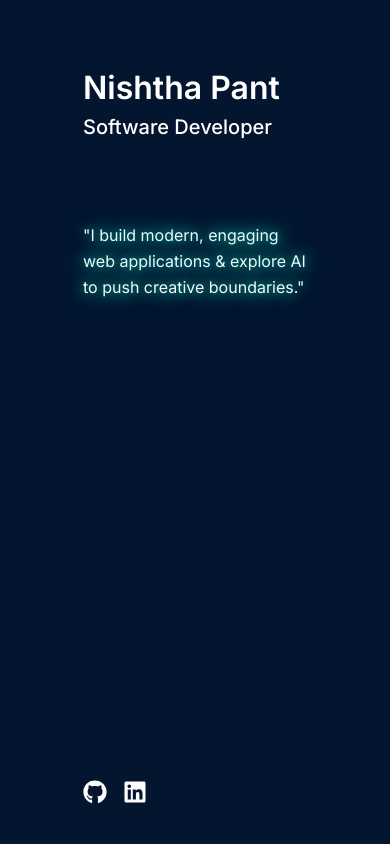
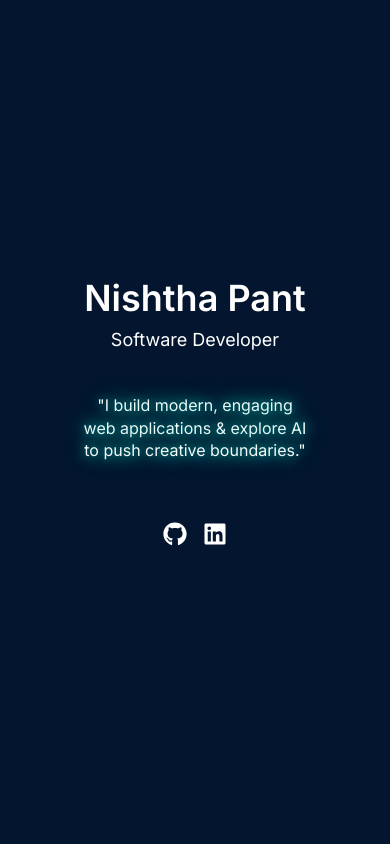
Before and after one commit to nishthapant/portfolio, a Next.js app: page / in a window 390 px wide. Shown: the top 844 px of the page. Built offline with nearby package versions, Linux system fonts and the light colour scheme.

Commit message:
fixed mobile responsiveness

```diff
--- a/src/app/components/Hero.tsx
+++ b/src/app/components/Hero.tsx
@@ -4,14 +4,12 @@ import React from "react";
 
 const Hero = () => {
   return (
-    <div className="flex flex-col gap-20">
-      <div>
-        <p className="font-extrabold static-heading">Nishtha Pant</p>
-        <p className="static-subheading">Software Developer</p>
-      </div>
-      <p className="glow-text tagline text-sm sm:text-base md:text-lg lg:text-xl leading-relaxed text-left">
-        &quot;I build modern, engaging web applications & explore AI to push
-        creative boundaries.&quot;
+    <div className="flex flex-col items-center justify-center gap-2">
+      <p className="flex-1 font-extrabold text-center text-4xl sm:text-4xl md:text-6xl lg:text-3xl md:mt-20 lg:text-left">
+        Nishtha Pant
+      </p>
+      <p className="flex-1 font-light text-center text-lg sm:text-lg md:text-2xl lg:text-xl lg:text-left">
+        Software Developer
       </p>
     </div>
   );
--- a/src/app/components/NavBar.tsx
+++ b/src/app/components/NavBar.tsx
@@ -1,12 +1,16 @@
 "use client";
 
-import React from "react";
+import React, { useState } from "react";
+import { HiMenu } from "react-icons/hi";
+import { HiXMark } from "react-icons/hi2";
 
 const NavBar = () => {
+  const [isOpen, setIsOpen] = useState(false);
+
   return (
     <nav className="nav">
       <div className="flex pt-14 px-4">
-        <ul className="flex items-center justify-start responsive-gap w-full">
+        <ul className="hidden md:flex items-center justify-start responsive-gap w-full">
           <li className="nav-option">
             <a href="#about">About</a>
           </li>
@@ -17,6 +21,37 @@ const NavBar = () => {
             <a href="#work">Experience</a>
           </li>
         </ul>
+        <button
+          className="md:hidden pl-1 pr-6 rounded hover:bg-gray-100"
+          onClick={() => setIsOpen(!isOpen)}
+        >
+          {isOpen ? <HiXMark size={24} /> : <HiMenu size={24} />}
+        </button>
+        {isOpen && (
+          <div className="md:hidden flex gap-10 items-center mobile-menu">
+            <a
+              href="#about"
+              className="py-2 w-full text-center hover:bg-gray-50"
+              onClick={() => setIsOpen(false)}
+            >
+              About
+            </a>
+            <a
+              href="#projects"
+              className="py-2 w-full text-center hover:bg-gray-50"
+              onClick={() => setIsOpen(false)}
+            >
+              Projects
+            </a>
+            <a
+              href="#work"
+              className="py-2 w-full text-center hover:bg-gray-50"
+              onClick={() => setIsOpen(false)}
+            >
+              Experience
+            </a>
+          </div>
+        )}
       </div>
     </nav>
   );
--- a/src/app/components/ProjectList.tsx
+++ b/src/app/components/ProjectList.tsx
@@ -10,7 +10,7 @@ const ProjectList = () => {
     <div className="max-w-3xl">
       {projects.map((categoryInfo, ind) => (
         <ul key={categoryInfo.category}>
-          <div className="category-name scroll-text">
+          <div className="category-name scroll-text pt-10 text-xl font-bold text-center md:text-left md:text-2xl">
             {categoryInfo.category}
           </div>
           <ul key={ind} className="flex flex-col gap-8 project-category">
--- a/src/app/components/Projects.tsx
+++ b/src/app/components/Projects.tsx
@@ -5,6 +5,7 @@ import ProjectList from "./ProjectList";
 const Projects = () => {
   return (
     <div className="max-w-3xl flex flex-col gap-2 projects">
+      <div className="section-heading">Projects</div>
       <p className="projects-heading scroll-text">
         I enjoy building things that make ideas real. Here are some of the
         applications that taught me the most.
--- a/src/app/components/Socials.tsx
+++ b/src/app/components/Socials.tsx
@@ -8,7 +8,7 @@ const Socials = () => {
         <FaGithub className="text-2xl xs:text-lg sm:text-2xl md:text-3xl hover:text-accent transition-colors" />
       </a>
       <a href="https://www.linkedin.com/in/nishtha-pant/" target="_blank">
-        <FaLinkedin className="text-2xl sm:text-2xl md:text-3xl hover:text-accent transition-colors" />
+        <FaLinkedin className="text-2xl xs:text-lg sm:text-2xl md:text-3xl hover:text-accent transition-colors" />
       </a>
     </div>
   );
--- a/src/app/components/StaticPanel.tsx
+++ b/src/app/components/StaticPanel.tsx
@@ -5,9 +5,17 @@ import Socials from "./Socials";
 
 const StaticCard = () => {
   return (
-    <div className="h-screen flex flex-col justify-between pb-10 sm:px-8 md:px-16 lg:px-20">
-      <Hero />
-      <div className="items-end justify-start">
+    <div className="h-screen flex flex-col justify-center items-center lg:justify-between lg:pb-10">
+      <div className="py-10 lg:py-0">
+        <Hero />
+      </div>
+      <div className="leading-relaxed lg:p-10">
+        <p className="flex items-center justify-center glow-text tagline text-center text-sm md:text-lg lg:text-xl lg:justify-center lg:items-center">
+          &quot;I build modern, engaging web applications & explore AI to push
+          creative boundaries.&quot;
+        </p>
+      </div>
+      <div className="flex items-center justify-center py-15 lg:py-0 md:items-end md:justify-start">
         <Socials />
       </div>
     </div>
--- a/src/app/components/Work.tsx
+++ b/src/app/components/Work.tsx
@@ -5,7 +5,8 @@ import WorkList from "./WorkList";
 
 const Work = () => {
   return (
-    <div className="max-w-3xl work">
+    <div className="max-w-3xl flex flex-col gap-2 work">
+      <div className="section-heading">Work Experience</div>
       <WorkList />
     </div>
   );
--- a/src/app/components/WorkCard.tsx
+++ b/src/app/components/WorkCard.tsx
@@ -8,19 +8,23 @@ interface WorkCardProps {
 
 const WorkCard = ({ work }: WorkCardProps) => {
   return (
-    <div className="scroll-text card flex work-card">
-      <div className="flex-1">
-        <img src={work.imgSrc} alt={work.designation} className="job-img" />
-        <div className="work-dur">
+    <div className="scroll-text card flex flex-col md:flex-row work-card ">
+      <div className="flex-1 w-full h-auto flex-col md:w-1/3 md:h-1/3 flex items-center justify-center">
+        <img
+          src={work.imgSrc}
+          alt={work.designation}
+          className="flex-1 object-cover job-img"
+        />
+        <div className="flex-1 work-dur">
           {work.duration[0]} - {work.duration[1]}
         </div>
       </div>
-      <div className="flex-3 px-8 text-left">
+      <div className="flex-3 p-4 text-left md:px-8">
         <div className="work-desg">{work.designation}</div>
         <div className="work-comp">
           <a href={work.companySrc}>{work.company}</a>
         </div>
-        <ul className="list-disc ml-6 work-desc">
+        <ul className="list-disc ml-2 md:ml-6 work-desc">
           {work.jobDescription.map((point, ind) => {
             return (
               <li key={ind} className="py-1.5">
--- a/src/app/globals.css
+++ b/src/app/globals.css
@@ -46,6 +46,10 @@ body {
 .responsive-gap {
   gap: 1rem;
 }
+
+.mobile-menu {
+  background: var(--background);
+}
 /* ---------------- SCROLL TEXT ---------------- */
 .scroll-text {
   transition: color 0.2s ease, transform 0.2s ease;
@@ -91,7 +95,7 @@ a:hover {
 
 .tagline {
   font-family: var(--font-inter);
-  font-size: 0.9rem;
+  font-size: 1rem;
   font-weight: 300;
   color: white;
   max-width: 14rem;
@@ -119,8 +123,40 @@ a:hover {
   text-shadow: 0 0 20px var(--accent);
 }
 
+/* ---------------- SECTIONS ---------------- */
+
+.section-heading {
+  position: relative;
+  display: inline-block;
+  font-size: 1.75rem;
+  font-weight: 600;
+  margin-bottom: 2rem;
+  color: var(--accent);
+  letter-spacing: 0.5px;
+}
+
+.section-heading::after {
+  content: "";
+  position: absolute;
+  left: 0;
+  bottom: 0;
+  width: 100%;
+  height: 4px;
+  background-color: var(--accent);
+  opacity: 0.25;
+  border-radius: 4px;
+  transition: opacity 0.3s ease;
+  /* padding-top: 8px; */
+}
+
+/* Optional hover effect (for interactivity) */
+/* .section-heading:hover::after {
+  opacity: 0.5;
+} */
+
 /* ---------------- CARD ---------------- */
 .card {
+  border-radius: 8px;
   background: transparent;
   transition: all 0.3s ease;
   color: var(--foreground);
@@ -128,8 +164,8 @@ a:hover {
 }
 
 .card:hover {
+  border-color: var(--accent);
   box-shadow: 0 0 12px var(--accent);
-  border-color: var(--accent);
   transform: translateY(-4px);
 }
 
@@ -153,15 +189,14 @@ a:hover {
 
 /* ---------------- IMAGES ---------------- */
 .project-img {
-  width: 4.5rem;
-  height: 4.5rem;
-  border-radius: 20px;
+  border-radius: 8px;
 }
 
 .job-img {
-  width: 4rem;
-  height: 2.5rem;
-  padding: 1px;
+  border-radius: 8px;
+  display: block;
+  width: 100%;
+  height: auto;
 }
 
 /* ---------------- PROJECTS ---------------- */
@@ -172,7 +207,7 @@ a:hover {
   font-family: var(--font-inter);
   font-weight: 400;
   text-shadow: 0 0 12px var(--accent);
-  padding-top: 4.6rem;
+  padding-top: 1rem;
 }
 
 .project-category {
@@ -182,10 +217,10 @@ a:hover {
 
 .category-name {
   font-family: var(--font-inter);
-  font-size: 1.25rem;
+  /* font-size: 1.25rem; */
   color: var(--foreground);
   padding-bottom: 2rem;
-  margin-top: 2.5rem;
+  /* margin-top: 2.5rem; */
 }
 
 .project {
@@ -196,7 +231,7 @@ a:hover {
 }
 
 .project-name {
-  font-size: 1.1rem;
+  font-size: 1.2rem;
 }
 
 .project-desc {
@@ -267,6 +302,14 @@ li::marker {
     font-size: 1rem;
     max-width: 14rem;
   }
+  .card {
+    border: 1px solid var(--accent);
+    box-shadow: 0 0 12px var(--accent);
+  }
+  .work-desg {
+    font-size: 1.1rem;
+    font-weight: 800;
+  }
 }
 
 /* Tablets / small screens (640px to 767px) */
@@ -276,7 +319,7 @@ li::marker {
     padding-right: 1rem;
   }
   .responsive-gap {
-    gap: 2rem; /* sm screens */
+    gap: 2rem;
   }
   .static-heading {
     font-size: 3.5rem;
@@ -291,6 +334,19 @@ li::marker {
   }
   .scroll-panel {
     padding-left: 1rem;
+  }
+  .card {
+    border: 1px solid var(--accent);
+    box-shadow: 0 0 12px var(--accent);
+  }
+  .work-desg {
+    font-size: 1.1rem;
+    font-weight: 800;
+  }
+  .section-heading {
+    font-size: 1.5rem;
+    text-align: center;
+    display: block;
   }
 }
 
@@ -325,14 +381,6 @@ li::marker {
   }
   .projects-heading {
     font-size: 1.1rem;
-  }
-  .project-img {
-    width: 6rem;
-    height: 6rem;
-  }
-  .job-img {
-    width: 5.5rem;
-    height: 3.5rem;
   }
   .card {
     padding: 1.5rem;
@@ -370,14 +418,6 @@ li::marker {
   .projects-heading {
     font-size: 1.2rem;
   }
-  .project-img {
-    width: 7rem;
-    height: 7rem;
-  }
-  .job-img {
-    width: 6.5rem;
-    height: 4rem;
-  }
   .card {
     padding: 2rem;
   }
@@ -412,14 +452,6 @@ li::marker {
   .projects-heading {
     font-size: 1.2rem;
   }
-  .project-img {
-    width: 7.5rem;
-    height: 7.5rem;
-  }
-  .job-img {
-    width: 6.5rem;
-    height: 4rem;
-  }
   .card {
     padding: 2rem;
   }
```
Also changed, not shown: src/app/components/ProjectCard.tsx (+19 -8 lines).
